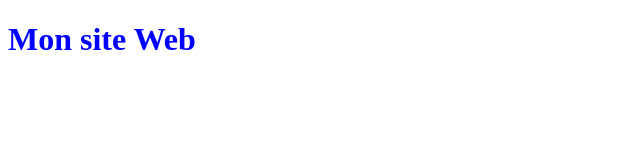
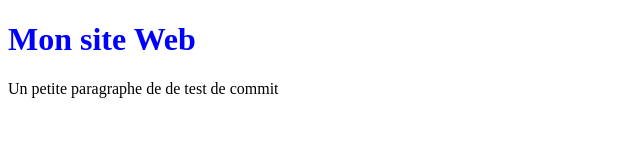
Before and after one commit to yumiki/firstRepository, a plain HTML site: page index.html in a window 1280 px wide. Shown: the whole page, without its empty margins (0-640 px from the left). Drawn offline with Linux system fonts and the light colour scheme.

Commit message:
Update index.html
Ajout du premier paragraphe

```diff
--- a/index.html
+++ b/index.html
@@ -7,5 +7,6 @@
     </head>
     <body>
         <h1>Mon site Web</h1>
+        <p> Un petite paragraphe de de test de commit</p>
     </body>
 </html>
```
